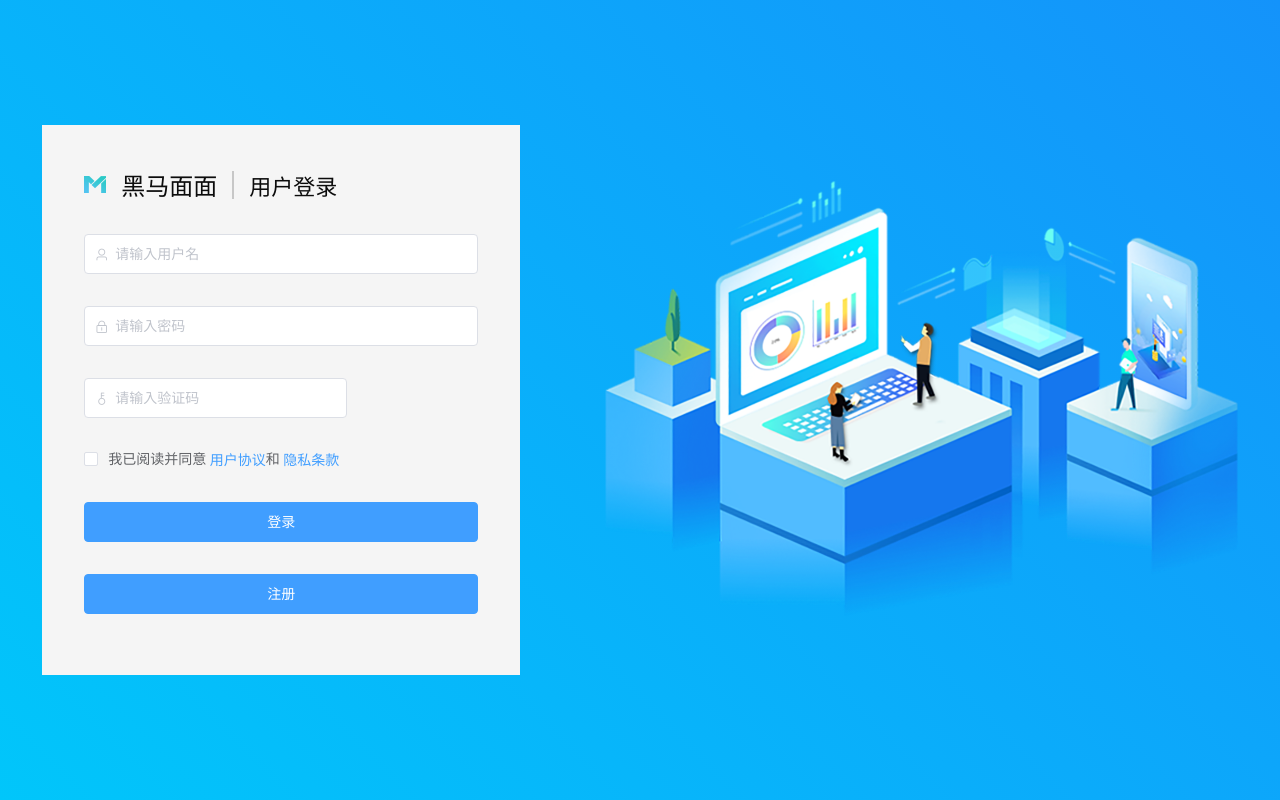
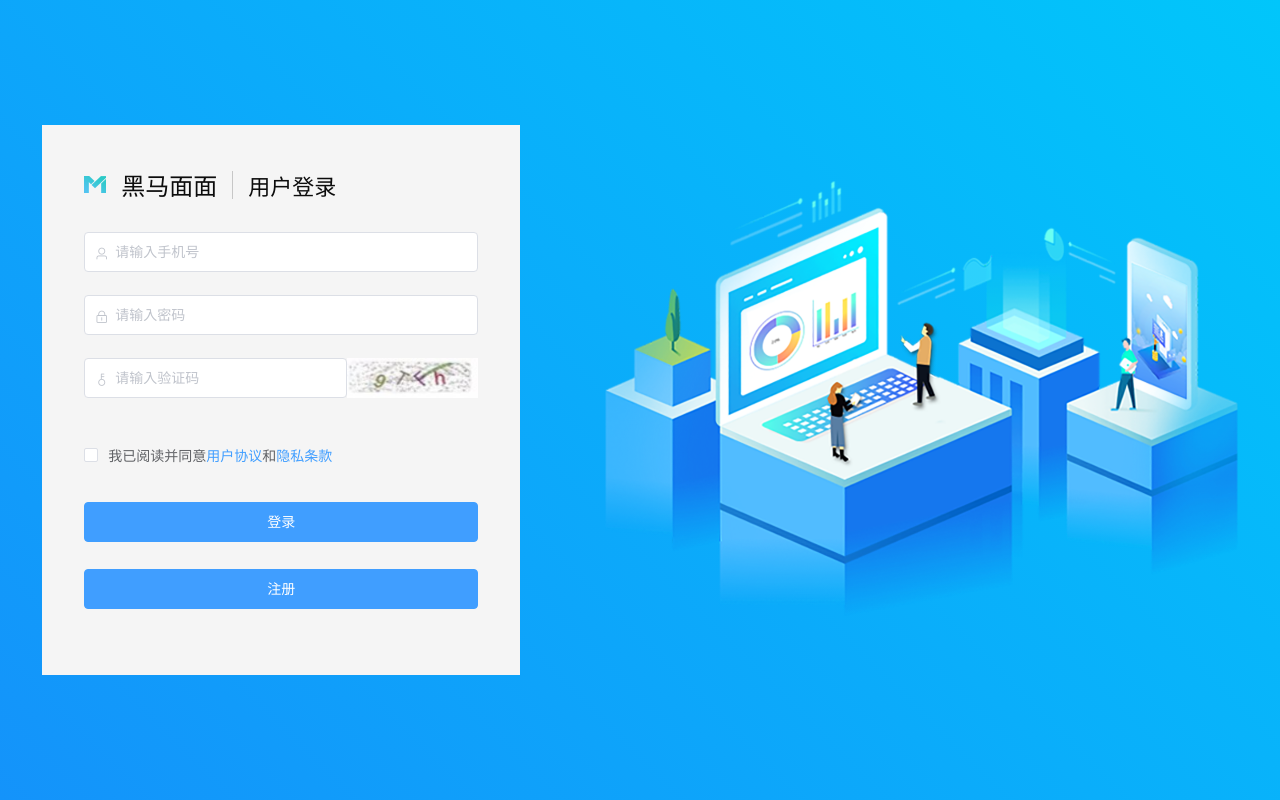
Before and after one commit to chufan123/heimamm, a Vue app: page /#/ in a window 1280 px wide. Built offline with nearby package versions, Linux system fonts and the light colour scheme.

Commit message:
登录模块 - 整合表单验证

```diff
--- a/package.json
+++ b/package.json
@@ -8,6 +8,7 @@
     "lint": "vue-cli-service lint"
   },
   "dependencies": {
+    "async-validator": "^3.3.0",
     "core-js": "^3.6.5",
     "element-ui": "^2.13.2",
     "less": "^3.11.3",
--- a/src/views/login/login.vue
+++ b/src/views/login/login.vue
@@ -8,33 +8,44 @@
         <span class="titleName2">用户登录</span>
       </div>
       <!-- 挂载的元素 -->
-      <div id="app">
-        <el-row>
-          <el-input placeholder="请输入用户名" prefix-icon="el-icon-user" v-model="input1"></el-input>
-        </el-row>
-        <el-row>
-          <el-input show-password placeholder="请输入密码" prefix-icon="el-icon-lock" v-model="input2"></el-input>
-        </el-row>
-        <el-row>
+      <el-form class="form" ref="ruleForm" :model="ruleForm" :rules="rules">
+        <el-form-item prop="phone">
+          <el-input placeholder="请输入手机号" prefix-icon="el-icon-user" v-model="ruleForm.phone"></el-input>
+        </el-form-item>
+        <el-form-item prop="pass">
+          <el-input
+            show-password
+            placeholder="请输入密码"
+            prefix-icon="el-icon-lock"
+            v-model="ruleForm.pass"
+            autocomplete="off"
+          ></el-input>
+        </el-form-item>
+        <el-form-item prop="code">
+          <el-row :gutter="0">
             <el-col class="item" :span="16">
-            <el-input placeholder="请输入验证码" prefix-icon="el-icon-key" v-model="input3"></el-input>
+              <el-input placeholder="请输入验证码" prefix-icon="el-icon-key" v-model="ruleForm.code"></el-input>
+            </el-col>
+            <el-col :span="8">
+              <img src="@/assets/img/key.jpg" alt class="code" />
             </el-col>
           </el-row>
-      </div>
-      <el-row>
-        <el-checkbox v-model="checked">
-          我已阅读并同意
-          <el-link type="primary">用户协议</el-link>和
+        </el-form-item>
+        <el-form-item prop="isCheck">
+          <el-checkbox v-model="ruleForm.isCheck" class="checked-em">
+            <span class="el-link">我已阅读并同意</span>
+            <el-link type="primary">用户协议</el-link>
+            <span class="el-link">和</span>
             <el-link type="primary">隐私条款</el-link>
           </el-checkbox>
-        <!-- 3格 数字设置为几 -->
-      </el-row>
-      <el-row>
-        <el-button type="primary">登录</el-button>
-      </el-row>
-      <el-row>
-        <el-button type="primary">注册</el-button>
-      </el-row>
+        </el-form-item>
+        <el-form-item>
+          <el-button class="btn" type="primary" @click="submitForm('ruleForm')">登录</el-button>
+        </el-form-item>
+        <el-form-item>
+          <el-button class="btn" type="primary">注册</el-button>
+        </el-form-item>
+      </el-form>
     </div>
     <div class="right">
       <img src="@/assets/img/login_banner_ele.png" alt />
@@ -44,15 +55,54 @@
 
 <script>
 export default {
+  name: "login",
   data() {
     return {
-      input1: "",
-      input2: "",
-      input3: "",
-      checked: ""
+      ruleForm: {
+        phone: "",
+        pass: "",
+        code: "",
+        isCheck: ""
+      },
+      rules: {
+        phone: [
+          { required: true, message: "请输入手机号!", trigger: "blur" }
+          // { min: 6, max: 12, message: "长度在 6 到 12 个字符", trigger: "blur" }
+        ],
+        pass: [
+          { required: true, message: "请输入密码!", trigger: "change" },
+          { min: 6, max: 12, message: "请输入6-12位密码!", trigger: "change" }
+        ],
+        code: [
+          {
+            required: true,
+            min: 4,
+            max: 4,
+            message: "请输入验证码!",
+            trigger: "change"
+          }
+        ],
+        isCheck: [
+          { required: true, message: "请填入用户名!", trigger: "change" }
+        ]
+      }
     };
   },
-  name: "login"
+  methods: {
+    submitForm(formName) {
+      this.$refs[formName].validate(valid => {
+        if (valid) {
+          alert("submit!");
+        } else {
+          console.log("error submit!!");
+          return false;
+        }
+      });
+    },
+    resetForm(formName) {
+      this.$refs[formName].resetFields();
+    }
+  }
 };
 </script>
 
@@ -62,12 +112,18 @@ export default {
   padding: 0;
   box-sizing: border-box;
 }
+.height {
+  height: 100%;
+}
+.width {
+  width: 100%;
+}
 html,
 body {
-  height: 100%;
+  .height;
 }
 .app {
-  height: 100%;
+  .height;
 }
 .login {
   /* 弹性盒子布局 */
@@ -77,7 +133,7 @@ body {
   /* 垂直居中 */
   align-items: center;
   height: 100%;
-  background: linear-gradient(225deg, #1493fa, #01c6fa);
+  background: linear-gradient(225deg, #01c6fa, #1493fa);
   .left {
     width: 478px;
     height: 550px;
@@ -86,36 +142,38 @@ body {
     .title {
       display: flex;
       align-items: center;
-      .titleName {
-        font-size: 24px;
+      .titleName,
+      .titleName2 {
         font-weight: 400;
         color: #0c0c0c;
         margin: 0 15px;
       }
+      .titleName {
+        font-size: 24px;
+      }
       .titleLine {
         background-color: #c7c7c7;
         display: inline-block;
-        width: 2px;
+        width: 1px;
         height: 28px;
       }
       .titleName2 {
         font-size: 22px;
-        font-weight: 400;
-        color: #0c0c0c;
-        margin: 0 15px;
       }
     }
-    // #app .el-input {
-    //   margin-top: 25px;
-    // }
-    .el-row {
-      margin-top: 32px;
-      font-size: 14px;
-      font-weight: 700;
-      color: #999999;
+    //表单
+    .form {
+      padding-top: 30px;
+      .code {
+        width: 100%;
+        height: 40px;
       }
-    .el-button {
+      .btn {
         width: 100%;
+      }
+      .btn:last-child {
+        margin-top: 4px;
+      }
     }
   }
 }
```
Also changed, not shown: 1 other file (tests, documents, lock files or other folders). Lines whose indentation alone changed are shown as unchanged.
